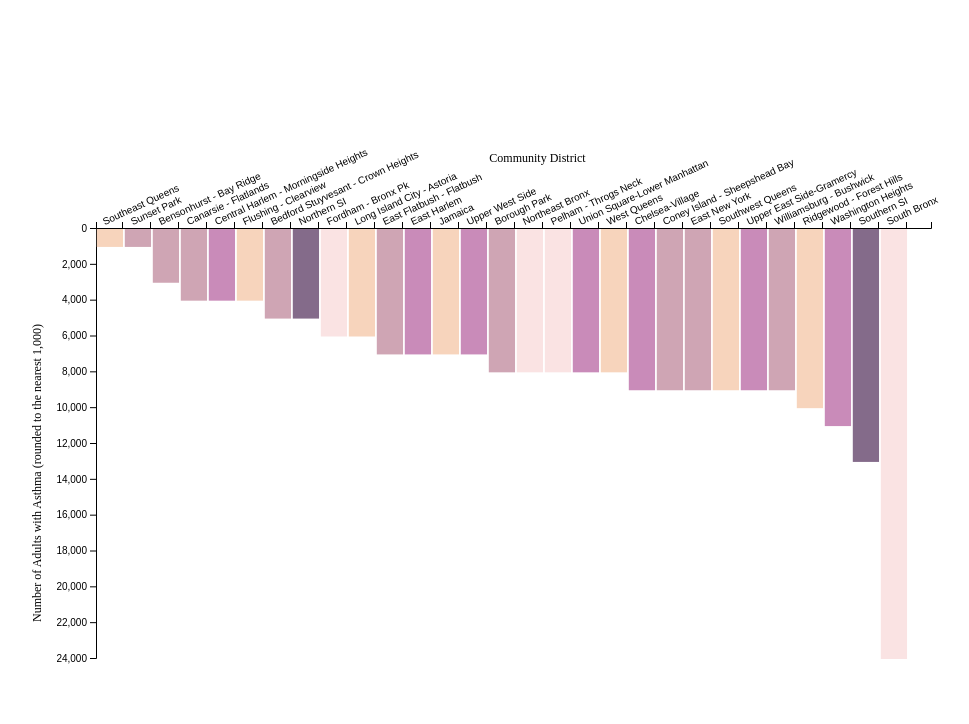
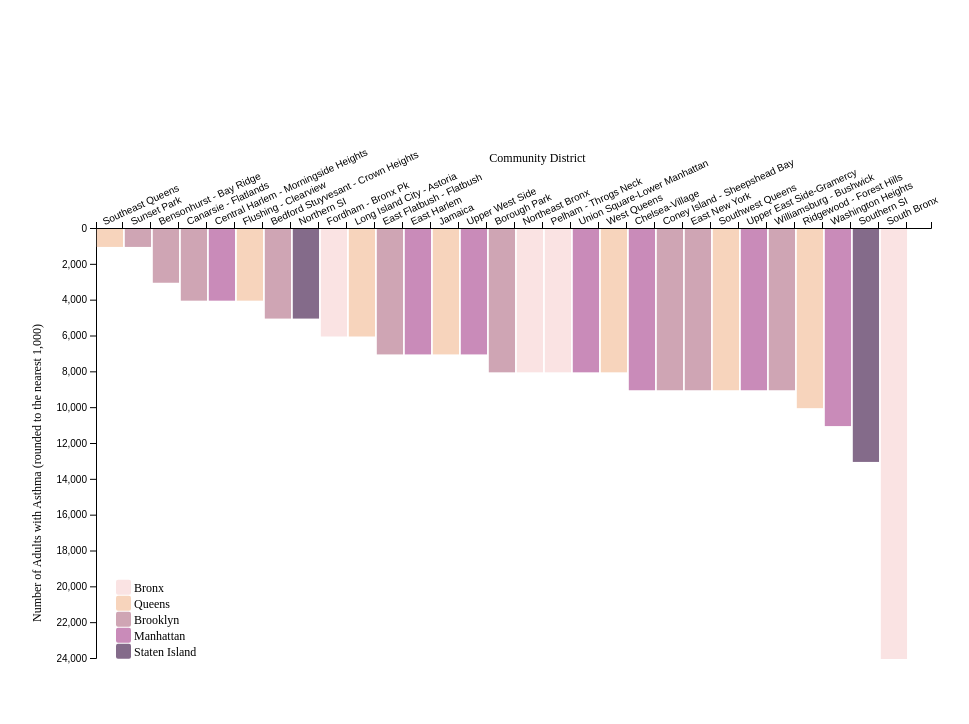
Before and after one commit to weijiex/D3-DataViz, a plain HTML site: page index.html in a window 1280 px wide. Shown: the whole page, without its empty margins (22-991 px from the left). Drawn offline with Linux system fonts and the light colour scheme.

Commit message:
adjusted legend

```diff
--- a/index.html
+++ b/index.html
@@ -110,7 +110,32 @@
 	            .style("font-size", 12)
 	            .attr('class', 'axisLabel');
 
+			//add legend
+			//reference: http://zeroviscosity.com/d3-js-step-by-step/step-3-adding-a-legend
+			var legend = g.append('g')
+						    .selectAll('.legend')
+						    .data(['Bronx', 'Queens', 'Brooklyn', 'Manhattan', 'Staten Island'])
+						    .enter()
+						    .append('g')
+						    .attr('class', 'legend')
+						    .attr("transform", function(d, i) {
+						    	return "translate(" + (margin.left-90) + ',' + (height-margin.bottom/2.3+i*16) + ")";
+						    		})
+						    .attr('font-size', 12);
 
+			legend.append("rect")
+					.attr("fill", colorScale)
+				    .attr("width", 15)
+				    .attr("height", 15)
+				    .attr('rx', 2)
+	                .attr('ry', 2);
+
+
+			legend.append("text")
+					.text(function(d) { return d; })
+				    .attr("x", 18)
+				    .attr("y", 15/2)
+				    .attr("dy", "0.4em");
 
 
 
```
